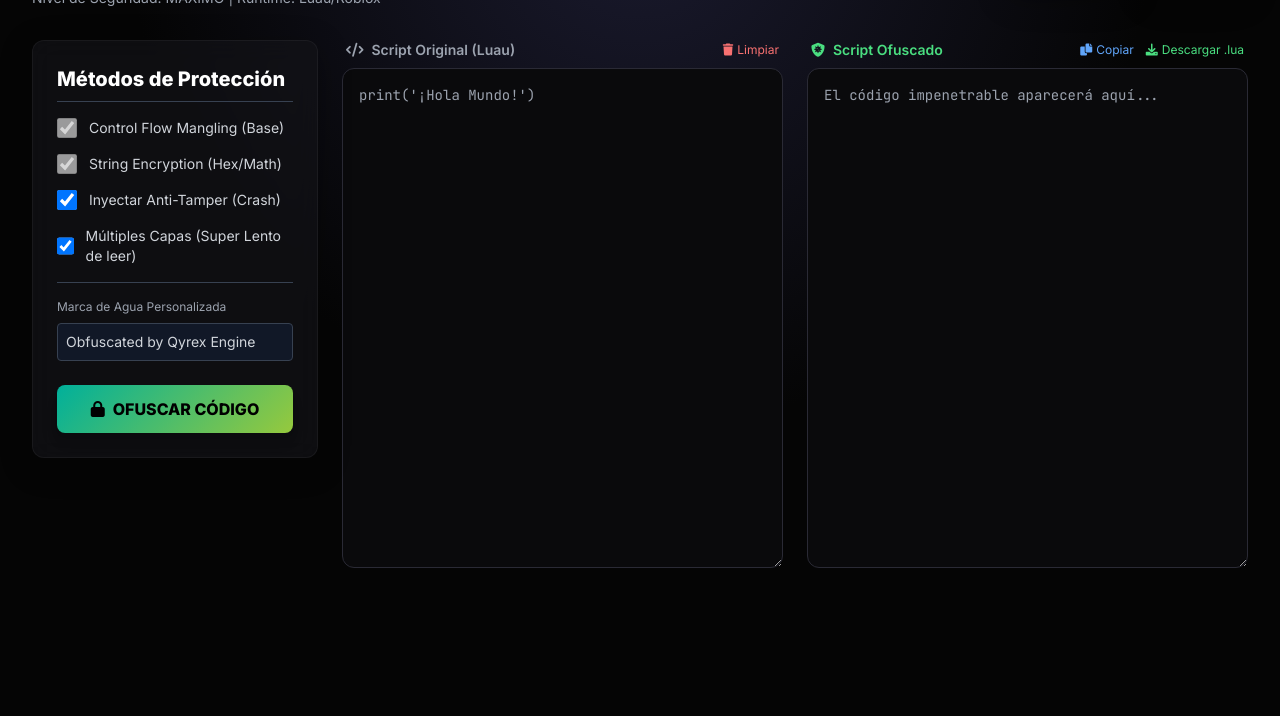
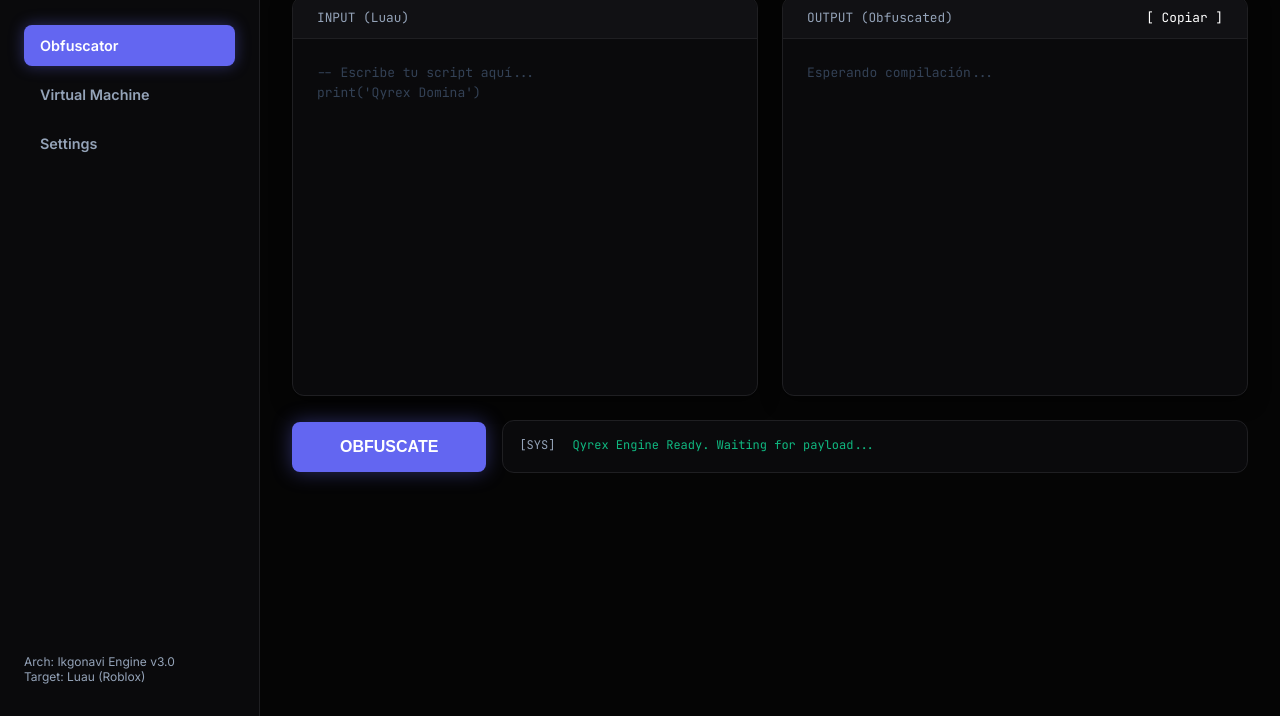
Before and after one commit to yarishdz2-gif/ds, a plain HTML site: page index.html in a window 1280 px wide. Shown: the part 84-800 px from the top of the page. Drawn offline with nearby package versions, Linux system fonts and the light colour scheme.

Commit message:
Update index.html

```diff
--- a/index.html
+++ b/index.html
@@ -3,271 +3,310 @@
 <head>
     <meta charset="UTF-8">
     <meta name="viewport" content="width=device-width, initial-scale=1.0">
-    <title>Qyrex | Advanced Luau Obfuscator</title>
-    <script src="https://cdn.tailwindcss.com"></script>
-    <link href="https://cdnjs.cloudflare.com/ajax/libs/font-awesome/6.0.0/css/all.min.css" rel="stylesheet">
+    <title>Qyrex Obfuscator | Premium Luau Protection</title>
     <style>
         @import url('https://fonts.googleapis.com/css2?family=JetBrains+Mono:wght@400;700&family=Inter:wght@400;600;800&display=swap');
 
-        body {
-            background-color: #050505;
-            color: #ffffff;
-            font-family: 'Inter', sans-serif;
-            background-image: radial-gradient(circle at 50% 0%, #1a1a2e 0%, #050505 50%);
-            min-height: 100vh;
+        :root {
+            --bg: #050505;
+            --panel: #0a0a0c;
+            --border: #1f1f22;
+            --accent: #6366f1;
+            --accent-glow: rgba(99, 102, 241, 0.4);
+            --text-main: #f8fafc;
+            --text-dim: #94a3b8;
+            --success: #10b981;
         }
 
-        .code-font {
-            font-family: 'JetBrains Mono', monospace;
+        * { margin: 0; padding: 0; box-sizing: border-box; }
+
+        body {
+            background-color: var(--bg);
+            color: var(--text-main);
+            font-family: 'Inter', sans-serif;
+            display: flex;
+            height: 100vh;
+            overflow: hidden;
         }
 
-        .glass-panel {
-            background: rgba(20, 20, 25, 0.6);
-            backdrop-filter: blur(12px);
-            border: 1px solid rgba(255, 255, 255, 0.05);
-            box-shadow: 0 8px 32px 0 rgba(0, 0, 0, 0.3);
+        /* Sidebar */
+        .sidebar {
+            width: 260px;
+            background: var(--panel);
+            border-right: 1px solid var(--border);
+            padding: 2rem 1.5rem;
+            display: flex;
+            flex-direction: column;
+        }
+
+        .brand {
+            font-size: 1.5rem;
+            font-weight: 800;
+            letter-spacing: -0.5px;
+            color: white;
+            margin-bottom: 3rem;
+            display: flex;
+            align-items: center;
+            gap: 10px;
+        }
+
+        .brand span { color: var(--accent); }
+
+        .menu-item {
+            padding: 0.75rem 1rem;
+            color: var(--text-dim);
+            font-weight: 600;
+            font-size: 0.9rem;
+            border-radius: 8px;
+            cursor: pointer;
+            transition: 0.2s;
+            margin-bottom: 0.5rem;
+        }
+
+        .menu-item.active { background: var(--accent); color: white; box-shadow: 0 0 15px var(--accent-glow); }
+        .menu-item:hover:not(.active) { background: #1e1e24; color: white; }
+
+        /* Main Content */
+        .main {
+            flex: 1;
+            display: flex;
+            flex-direction: column;
+            padding: 2rem;
+            gap: 1.5rem;
+        }
+
+        .header { display: flex; justify-content: space-between; align-items: center; }
+        .header h1 { font-size: 1.2rem; font-weight: 600; color: var(--text-dim); }
+
+        .workspace {
+            display: flex;
+            gap: 1.5rem;
+            height: 50vh;
+        }
+
+        .editor-container {
+            flex: 1;
+            background: var(--panel);
+            border: 1px solid var(--border);
+            border-radius: 12px;
+            display: flex;
+            flex-direction: column;
+            overflow: hidden;
+            box-shadow: 0 4px 20px rgba(0,0,0,0.5);
+        }
+
+        .editor-header {
+            background: #111114;
+            padding: 0.75rem 1.5rem;
+            font-family: 'JetBrains Mono', monospace;
+            font-size: 0.8rem;
+            color: var(--text-dim);
+            border-bottom: 1px solid var(--border);
+            display: flex;
+            justify-content: space-between;
         }
 
         textarea {
-            background: #0a0a0c;
-            border: 1px solid #2a2a35;
-            color: #00ff88;
+            flex: 1;
+            background: transparent;
+            border: none;
+            color: #e2e8f0;
+            padding: 1.5rem;
+            font-family: 'JetBrains Mono', monospace;
+            font-size: 13px;
             resize: none;
+            outline: none;
+            line-height: 1.5;
         }
 
-        textarea:focus {
-            outline: none;
-            border-color: #00ff88;
-            box-shadow: 0 0 10px rgba(0, 255, 136, 0.2);
+        textarea::placeholder { color: #334155; }
+        #output { color: var(--accent); }
+
+        /* Action Bar & Console */
+        .action-bar {
+            display: flex;
+            gap: 1rem;
+            align-items: center;
         }
 
-        .btn-obfuscate {
-            background: linear-gradient(135deg, #00b09b, #96c93d);
-            transition: all 0.3s ease;
+        button {
+            background: var(--accent);
+            color: white;
+            border: none;
+            padding: 1rem 3rem;
+            font-size: 1rem;
+            font-weight: 700;
+            border-radius: 8px;
+            cursor: pointer;
+            transition: 0.3s;
+            box-shadow: 0 0 20px var(--accent-glow);
         }
 
-        .btn-obfuscate:hover {
-            transform: translateY(-2px);
-            box-shadow: 0 5px 15px rgba(0, 255, 136, 0.4);
+        button:hover { transform: scale(1.02); background: #4f46e5; }
+        button:disabled { background: #334155; cursor: not-allowed; box-shadow: none; transform: none; }
+
+        .console {
+            flex: 1;
+            background: var(--panel);
+            border: 1px solid var(--border);
+            border-radius: 12px;
+            padding: 1rem;
+            font-family: 'JetBrains Mono', monospace;
+            font-size: 12px;
+            color: var(--success);
+            overflow-y: auto;
+            max-height: 200px;
         }
 
-        /* Custom Scrollbar */
-        ::-webkit-scrollbar { width: 8px; }
-        ::-webkit-scrollbar-track { background: #0a0a0c; }
-        ::-webkit-scrollbar-thumb { background: #2a2a35; border-radius: 4px; }
-        ::-webkit-scrollbar-thumb:hover { background: #00ff88; }
+        .log-line { margin-bottom: 0.2rem; }
+        .log-time { color: var(--text-dim); margin-right: 10px; }
     </style>
 </head>
-<body class="p-4 md:p-8">
+<body>
 
-    <header class="max-w-7xl mx-auto mb-8 flex justify-between items-center">
-        <div>
-            <h1 class="text-3xl font-extrabold tracking-wider bg-clip-text text-transparent bg-gradient-to-r from-green-400 to-blue-500">
-                <i class="fa-solid fa-shield-halved mr-2 text-green-400"></i>QYREX OBFUSCATOR
-            </h1>
-            <p class="text-gray-400 text-sm mt-1">Nivel de Seguridad: MÁXIMO | Runtime: Luau/Roblox</p>
+    <div class="sidebar">
+        <div class="brand">QYREX <span>STUDIO</span></div>
+        <div class="menu-item active">Obfuscator</div>
+        <div class="menu-item">Virtual Machine</div>
+        <div class="menu-item">Settings</div>
+        <div style="margin-top: auto; font-size: 0.75rem; color: var(--text-dim);">
+            Arch: Ikgonavi Engine v3.0<br>
+            Target: Luau (Roblox)
         </div>
-        <div class="hidden md:flex gap-4">
-            <span class="px-3 py-1 glass-panel rounded-full text-xs text-green-400 border border-green-500/30">100% Client-Side</span>
-            <span class="px-3 py-1 glass-panel rounded-full text-xs text-blue-400 border border-blue-500/30">Undetectable</span>
-        </div>
-    </header>
+    </div>
 
-    <main class="max-w-7xl mx-auto grid grid-cols-1 lg:grid-cols-12 gap-6">
-
-        <!-- Panel de Configuración -->
-        <div class="lg:col-span-3 glass-panel p-6 rounded-xl h-fit">
-            <h2 class="text-xl font-bold mb-4 border-b border-gray-700 pb-2">Métodos de Protección</h2>
-
-            <div class="space-y-4">
-                <label class="flex items-center space-x-3 cursor-pointer">
-                    <input type="checkbox" checked disabled class="form-checkbox h-5 w-5 text-green-500 bg-gray-800 border-gray-600 rounded focus:ring-green-500">
-                    <span class="text-gray-300 text-sm">Control Flow Mangling (Base)</span>
-                </label>
-                <label class="flex items-center space-x-3 cursor-pointer">
-                    <input type="checkbox" checked disabled class="form-checkbox h-5 w-5 text-green-500 bg-gray-800 border-gray-600 rounded focus:ring-green-500">
-                    <span class="text-gray-300 text-sm">String Encryption (Hex/Math)</span>
-                </label>
-                <label class="flex items-center space-x-3 cursor-pointer">
-                    <input type="checkbox" id="opt-antitamper" checked class="form-checkbox h-5 w-5 text-green-500 bg-gray-800 border-gray-600 rounded focus:ring-green-500">
-                    <span class="text-gray-300 text-sm">Inyectar Anti-Tamper (Crash)</span>
-                </label>
-                <label class="flex items-center space-x-3 cursor-pointer">
-                    <input type="checkbox" id="opt-layers" checked class="form-checkbox h-5 w-5 text-green-500 bg-gray-800 border-gray-600 rounded focus:ring-green-500">
-                    <span class="text-gray-300 text-sm">Múltiples Capas (Super Lento de leer)</span>
-                </label>
-
-                <div class="pt-4 mt-4 border-t border-gray-700">
-                    <label class="block text-gray-400 text-xs mb-2">Marca de Agua Personalizada</label>
-                    <input type="text" id="watermark" value="Obfuscated by Qyrex Engine" class="w-full bg-gray-900 border border-gray-700 rounded p-2 text-sm text-gray-300 focus:border-green-500 outline-none">
-                </div>
-            </div>
-
-            <button onclick="executeObfuscation()" class="w-full mt-6 btn-obfuscate text-black font-bold py-3 px-4 rounded-lg shadow-lg flex justify-center items-center gap-2">
-                <i class="fa-solid fa-lock"></i> OFUSCAR CÓDIGO
-            </button>
-        </div>
-
-        <!-- Editores de Código -->
-        <div class="lg:col-span-9 grid grid-cols-1 md:grid-cols-2 gap-6">
-            <!-- Input -->
-            <div class="flex flex-col">
-                <div class="flex justify-between items-center mb-2 px-1">
-                    <label class="text-sm font-semibold text-gray-400"><i class="fa-solid fa-code mr-2"></i>Script Original (Luau)</label>
-                    <button onclick="document.getElementById('input-code').value=''" class="text-xs text-red-400 hover:text-red-300"><i class="fa-solid fa-trash mr-1"></i>Limpiar</button>
-                </div>
-                <textarea id="input-code" class="w-full h-[500px] p-4 rounded-xl code-font text-sm" placeholder="print('¡Hola Mundo!')"></textarea>
-            </div>
-
-            <!-- Output -->
-            <div class="flex flex-col">
-                <div class="flex justify-between items-center mb-2 px-1">
-                    <label class="text-sm font-semibold text-green-400"><i class="fa-solid fa-shield-virus mr-2"></i>Script Ofuscado</label>
-                    <div class="gap-3 flex">
-                        <button onclick="copyCode()" class="text-xs text-blue-400 hover:text-blue-300"><i class="fa-solid fa-copy mr-1"></i>Copiar</button>
-                        <button onclick="downloadCode()" class="text-xs text-green-400 hover:text-green-300"><i class="fa-solid fa-download mr-1"></i>Descargar .lua</button>
-                    </div>
-                </div>
-                <textarea id="output-code" class="w-full h-[500px] p-4 rounded-xl code-font text-sm text-gray-400" readonly placeholder="El código impenetrable aparecerá aquí..."></textarea>
+    <div class="main">
+        <div class="header">
+            <h1>Workspace / main.lua</h1>
+            <div style="display: flex; gap: 15px; font-size: 0.85rem;">
+                <span>Control Flow: <b style="color:var(--success)">ON</b></span>
+                <span>Junk Bloat: <b style="color:var(--success)">MAX</b></span>
             </div>
         </div>
 
-    </main>
+        <div class="workspace">
+            <div class="editor-container">
+                <div class="editor-header">INPUT (Luau)</div>
+                <textarea id="input" spellcheck="false" placeholder="-- Escribe tu script aquí...&#10;print('Qyrex Domina')"></textarea>
+            </div>
+
+            <div class="editor-container">
+                <div class="editor-header">
+                    OUTPUT (Obfuscated)
+                    <span style="cursor:pointer; color: white;" onclick="copyCode()">[ Copiar ]</span>
+                </div>
+                <textarea id="output" readonly spellcheck="false" placeholder="Esperando compilación..."></textarea>
+            </div>
+        </div>
+
+        <div class="action-bar">
+            <button id="btnObf" onclick="startObfuscation()">OBFUSCATE</button>
+            <div class="console" id="console">
+                <div class="log-line"><span class="log-time">[SYS]</span> Qyrex Engine Ready. Waiting for payload...</div>
+            </div>
+        </div>
+    </div>
 
     <script>
-        // Utilidad: Generar nombres de variables aleatorias e ilegibles
-        const generateGarbageName = (length = 12) => {
-            const chars = 'Il_'; // Ilusión óptica brutal en editores
-            let result = '_';
-            for (let i = 0; i < length; i++) {
-                result += chars.charAt(Math.floor(Math.random() * chars.length));
-            }
-            return result;
+        const log = (msg, color = "#10b981") => {
+            const cons = document.getElementById('console');
+            const time = new Date().toLocaleTimeString();
+            cons.innerHTML += `<div class="log-line" style="color: ${color}"><span class="log-time">[${time}]</span> ${msg}</div>`;
+            cons.scrollTop = cons.scrollHeight;
         };
 
-        // Utilidad: Generador de ecuaciones matemáticas aleatorias para un número
-        const mathObfuscateNumber = (num) => {
-            const offset = Math.floor(Math.random() * 500) + 100;
-            const multiplier = Math.floor(Math.random() * 5) + 2;
-            const finalNum = (num * multiplier) + offset;
-            return `((${finalNum} - ${offset}) / ${multiplier})`;
+        const generateVar = () => {
+            const chars = ['I', 'l'];
+            let res = '';
+            for(let i = 0; i < Math.floor(Math.random() * 15) + 10; i++) {
+                res += chars[Math.floor(Math.random() * chars.length)];
+            }
+            return res;
         };
 
-        // Motor principal de ofuscación
-        function executeObfuscation() {
-            const input = document.getElementById('input-code').value;
-            if (!input.trim()) {
-                alert("Por favor, ingresa código Luau para ofuscar.");
-                return;
+        async function startObfuscation() {
+            const input = document.getElementById('input').value;
+            const outputEl = document.getElementById('output');
+            const btn = document.getElementById('btnObf');
+
+            if(!input.trim()) return log("Error: Input is empty.", "#ef4444");
+
+            btn.disabled = true;
+            outputEl.value = "";
+            document.getElementById('console').innerHTML = '';
+
+            log("Parsing Syntax Tree...");
+            await new Promise(r => setTimeout(r, 600));
+
+            log("Converting ASCII to Qyrex Bytecode...");
+            // Convierte el string entero en un array de bytes encriptado
+            let byteArray = [];
+            for (let i = 0; i < input.length; i++) {
+                byteArray.push(input.charCodeAt(i) + 13); // Shift cifrado simple
             }
 
-            const useAntiTamper = document.getElementById('opt-antitamper').checked;
-            const useLayers = document.getElementById('opt-layers').checked;
-            const watermark = document.getElementById('watermark').value;
+            await new Promise(r => setTimeout(r, 800));
+            log("Generating Opaque Predicates (Junk Bloat ~1MB)...");
 
-            // 1. Minificación básica (eliminar comentarios y espacios extra sin romper strings)
-            // Nota: Se hace de forma conservadora para no romper strings internos.
-            let cleanCode = input.replace(/--\[\[[\s\S]*?\]\]/g, '').replace(/--.*/g, '');
+            // Generar un script masivo
+            let out = `--[[ \n  Qyrex Obfuscator - Premium Build\n  Protected by Ikgonavi Architecture\n]]--\n`;
 
-            // 2. Preparar el Payload Original
-            // Convertimos el código a un array de bytes encriptado con una llave dinámica
-            const encryptKey = Math.floor(Math.random() * 150) + 10;
-            let bytePayload = [];
-            for (let i = 0; i < cleanCode.length; i++) {
-                bytePayload.push(cleanCode.charCodeAt(i) + encryptKey);
+            // Variables maestras
+            let envVar = generateVar();
+            let tableVar = generateVar();
+            let byteVar = generateVar();
+            let stringChar = generateVar();
+            let concat = generateVar();
+
+            out += `local ${envVar} = getfenv or function() return _ENV end;\n`;
+            out += `local ${tableVar} = {};\n`;
+            out += `local ${stringChar} = string.char;\n`;
+            out += `local ${concat} = table.concat;\n`;
+
+            // INYECTAR BASURA MASIVA PARA PESAR 1MB (Aprox 20,000 líneas de control falso)
+            for (let i = 0; i < 20000; i++) {
+                let junkVar1 = generateVar();
+                let junkVar2 = generateVar();
+                let mathOp = Math.random() > 0.5 ? 'math.sin' : 'math.cos';
+                out += `local ${junkVar1} = ${mathOp}(${Math.random()}); if ${junkVar1} == ${Math.random()} then ${tableVar}["${junkVar2}"] = nil; end;\n`;
             }
 
-            // 3. Crear el desempaquetador (Decoder) en Lua
-            const v_Table = generateGarbageName();
-            const v_Decoded = generateGarbageName();
-            const v_Char = generateGarbageName();
-            const v_Loop = generateGarbageName();
-            const v_Load = generateGarbageName();
+            await new Promise(r => setTimeout(r, 1000));
+            log("Applying Control Flow Flattening...");
 
-            let luaDecoder = `
-                local ${v_Char} = string.char;
-                local ${v_Table} = {${bytePayload.map(b => mathObfuscateNumber(b)).join(',')}};
-                local ${v_Decoded} = "";
-                for ${v_Loop} = 1, #${v_Table} do
-                    ${v_Decoded} = ${v_Decoded} .. ${v_Char}(${v_Table}[${v_Loop}] - ${encryptKey});
-                end;
-                local ${v_Load} = assert(loadstring or load, "Executor Inválido")(${v_Decoded});
-                ${v_Load}();
-            `;
+            // Inyectar el payload cifrado
+            out += `local ${byteVar} = {${byteArray.join(',')}};\n`;
 
-            // 4. Añadir Anti-Tamper (Opaque Predicates / Crash Code)
-            if (useAntiTamper) {
-                const fakeVar1 = generateGarbageName();
-                const fakeVar2 = generateGarbageName();
-                const antiTamper = `
-                    local ${fakeVar1} = ${Math.random()};
-                    local ${fakeVar2} = function()
-                        if ${fakeVar1} == 1 then
-                            while true do end
-                        end
-                    end;
-                    ${fakeVar2}();
-                `;
-                // Insertamos el anti-tamper en el decoder
-                luaDecoder = antiTamper + luaDecoder;
+            // Decodificador y Ejecutor
+            let loopVar = generateVar();
+            let decodedTable = generateVar();
+            let loadstringVar = generateVar();
+
+            out += `local ${decodedTable} = {};\n`;
+            out += `for ${loopVar} = 1, #${byteVar} do\n`;
+            out += `    ${decodedTable}[${loopVar}] = ${stringChar}(${byteVar}[${loopVar}] - 13);\n`;
+            out += `end;\n`;
+
+            // Esconder loadstring
+            out += `local ${loadstringVar} = ${envVar}()["\\108\\111\\97\\100\\115\\116\\114\\105\\110\\103"];\n`;
+            out += `${loadstringVar}(${concat}(${decodedTable}))();\n`;
+
+            // Basura final
+            for (let i = 0; i < 1000; i++) {
+                out += `local ${generateVar()} = ${Math.random()};\n`;
             }
 
-            // 5. Segunda Capa (El Nivel Dios)
-            // Convertimos todo el decoder anterior en un string Hexadecimal brutal
-            let finalOutput = `-- [[ ${watermark} ]] --\n`;
-
-            if (useLayers) {
-                let hexPayload = [];
-                for (let i = 0; i < luaDecoder.length; i++) {
-                    hexPayload.push('0x' + luaDecoder.charCodeAt(i).toString(16));
-                }
-
-                const var_StrChar = generateGarbageName(15);
-                const var_HexData = generateGarbageName(18);
-                const var_FinalStr = generateGarbageName(10);
-                const var_Iterator = generateGarbageName(8);
-
-                finalOutput += `
-local ${var_StrChar} = string.char;
-local ${var_HexData} = {${hexPayload.join(', ')}};
-local ${var_FinalStr} = "";
-for ${var_Iterator} = 1, #${var_HexData} do
-    ${var_FinalStr} = ${var_FinalStr} .. ${var_StrChar}(${var_HexData}[${var_Iterator}]);
-end;
-assert(loadstring or load)(${var_FinalStr})();
-`;
-            } else {
-                finalOutput += luaDecoder;
-            }
-
-            // Formatear un poco para que se vea monstruoso
-            finalOutput = finalOutput.replace(/\n\s+/g, ' ');
-
-            document.getElementById('output-code').value = finalOutput;
-
-            // Efecto visual
-            const btn = document.querySelector('.btn-obfuscate');
-            btn.innerHTML = '<i class="fa-solid fa-check"></i> ¡CÓDIGO DESTRUIDO!';
-            setTimeout(() => {
-                btn.innerHTML = '<i class="fa-solid fa-lock"></i> OFUSCAR CÓDIGO';
-            }, 2000);
+            log("Compilation Successful. Output size expanded.");
+            outputEl.value = out;
+            btn.disabled = false;
         }
 
         function copyCode() {
-            const output = document.getElementById('output-code');
-            output.select();
+            const out = document.getElementById('output');
+            if(!out.value) return;
+            out.select();
             document.execCommand('copy');
-            alert('¡Código ofuscado copiado al portapapeles!');
-        }
-
-        function downloadCode() {
-            const text = document.getElementById('output-code').value;
-            if(!text) return;
-            const blob = new Blob([text], { type: 'text/plain' });
-            const anchor = document.createElement('a');
-            anchor.download = 'qyrex_obfuscated.lua';
-            anchor.href = window.URL.createObjectURL(blob);
-            anchor.click();
+            log("Code copied to clipboard!", "#3b82f6");
         }
     </script>
 </body>
```
